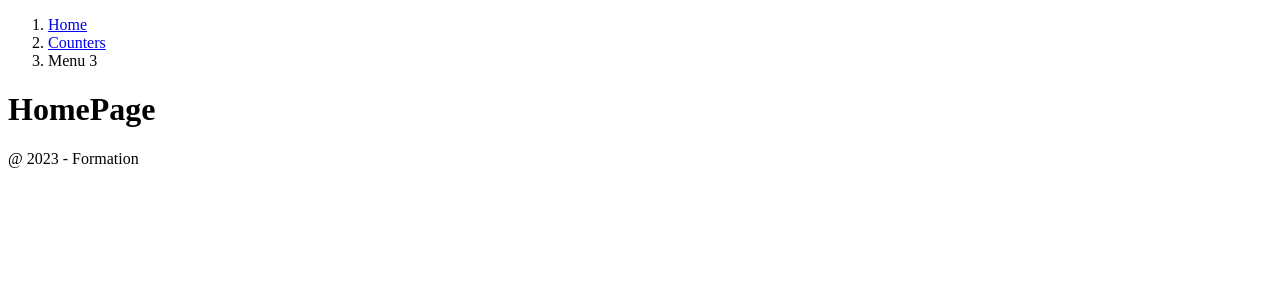
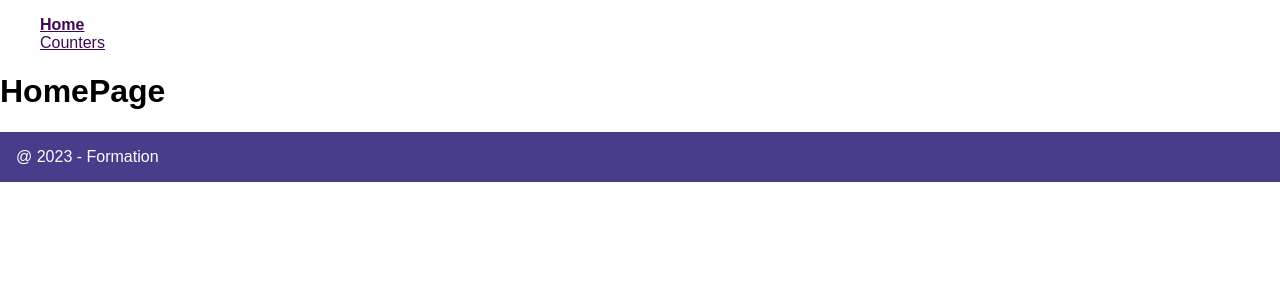
Before and after one commit to mnaxara/sales-web-app, a React (Vite) app: page / in a window 1280 px wide. Shown: the top 300 px of the page. Built offline with nearby package versions, Linux system fonts and the light colour scheme.

Commit message:
feat: 🎸 add styles

```diff
--- /dev/null
+++ b/src/App/index.js
@@ -0,0 +1 @@
+export { default as App } from "./App";
--- /dev/null
+++ b/src/App/styles.css
@@ -0,0 +1,5 @@
+body {
+  margin: 0;
+  font-family: sans-serif;
+  font-size: 16px;
+}
--- a/src/MainTemplate/MainTemplate.jsx
+++ b/src/MainTemplate/MainTemplate.jsx
@@ -1,22 +1,35 @@
 import { Outlet } from "react-router";
-import { Link } from "react-router-dom";
+import { Link, useLocation } from "react-router-dom";
 
 import "./styles.css";
 
 export default function MainTemplate() {
+  const { pathname } = useLocation();
+  const menu = [
+    { to: "/", label: "Home" },
+    { to: "/counters", label: "Counters" },
+  ];
+
+  const renderNavItem = () => {
+    return menu.map(({ to, label }) => {
+      return (
+        <li key={label}>
+          <Link
+            to={to}
+            className={`menu-item ${to === pathname ? "current" : ""}`}
+          >
+            {label}
+          </Link>
+        </li>
+      );
+    });
+  };
+
   return (
     <>
       <header>
         <nav>
-          <ol>
-            <li>
-              <Link to="/">Home</Link>
-            </li>
-            <li>
-              <Link to="/counters">Counters</Link>
-            </li>
-            <li>Menu 3</li>
-          </ol>
+          <ol>{renderNavItem()}</ol>
         </nav>
       </header>
       <main>
--- a/src/MainTemplate/styles.css
+++ b/src/MainTemplate/styles.css
@@ -0,0 +1,17 @@
+footer {
+  background-color: darkslateblue;
+  color: #fff;
+  padding: 16px;
+}
+
+li {
+  list-style: none;
+}
+
+li .current {
+  font-weight: bold;
+}
+
+.menu-item {
+  color: rgb(64, 7, 87);
+}
--- a/src/main.jsx
+++ b/src/main.jsx
@@ -1,6 +1,6 @@
 import React from "react";
 import ReactDOM from "react-dom/client";
-import App from "./App.jsx";
+import { App } from "./App";
 
 ReactDOM.createRoot(document.getElementById("root")).render(
   <React.StrictMode>
```
Also changed, not shown: src/App/App.jsx (renamed from src/App.jsx, +5 -3 lines).
